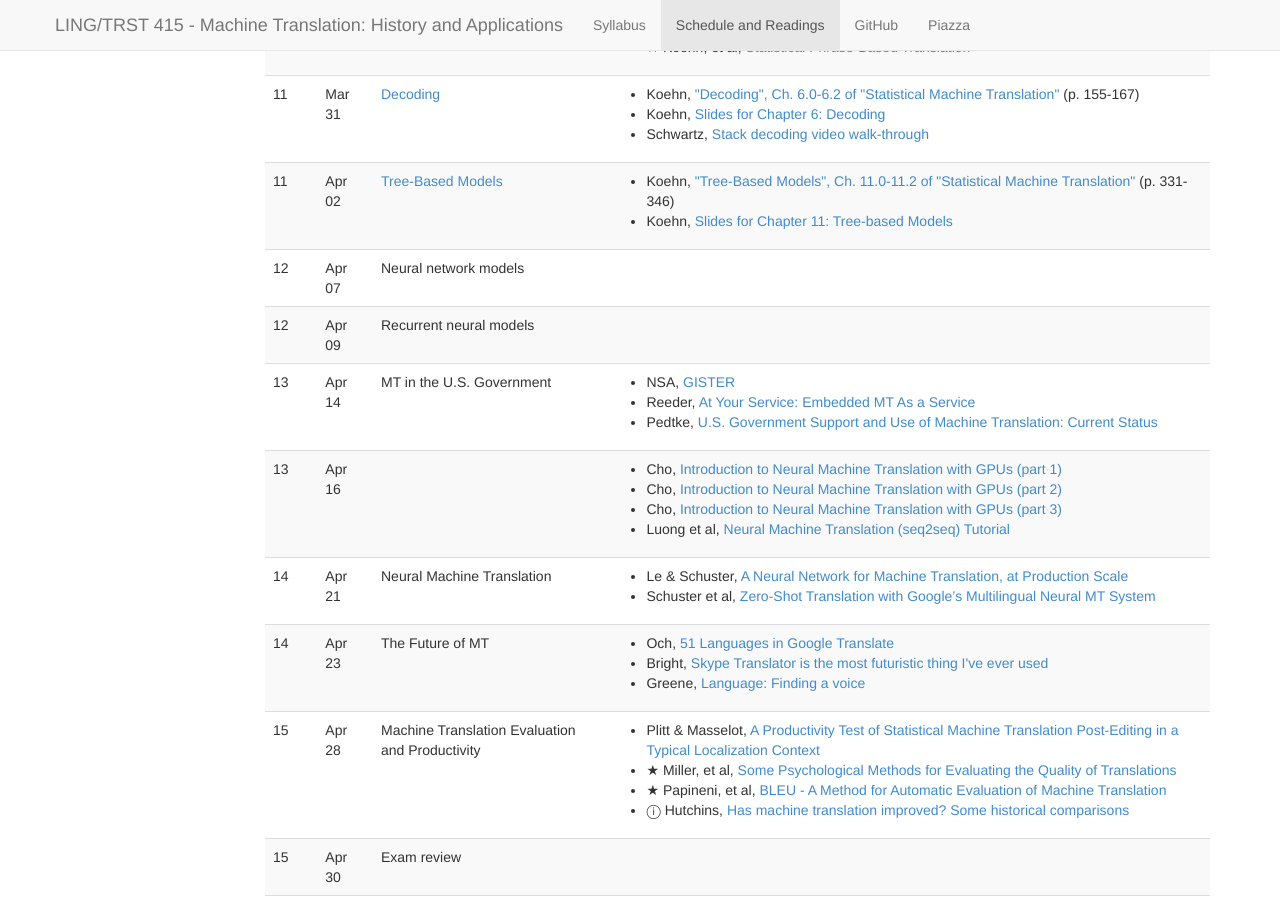
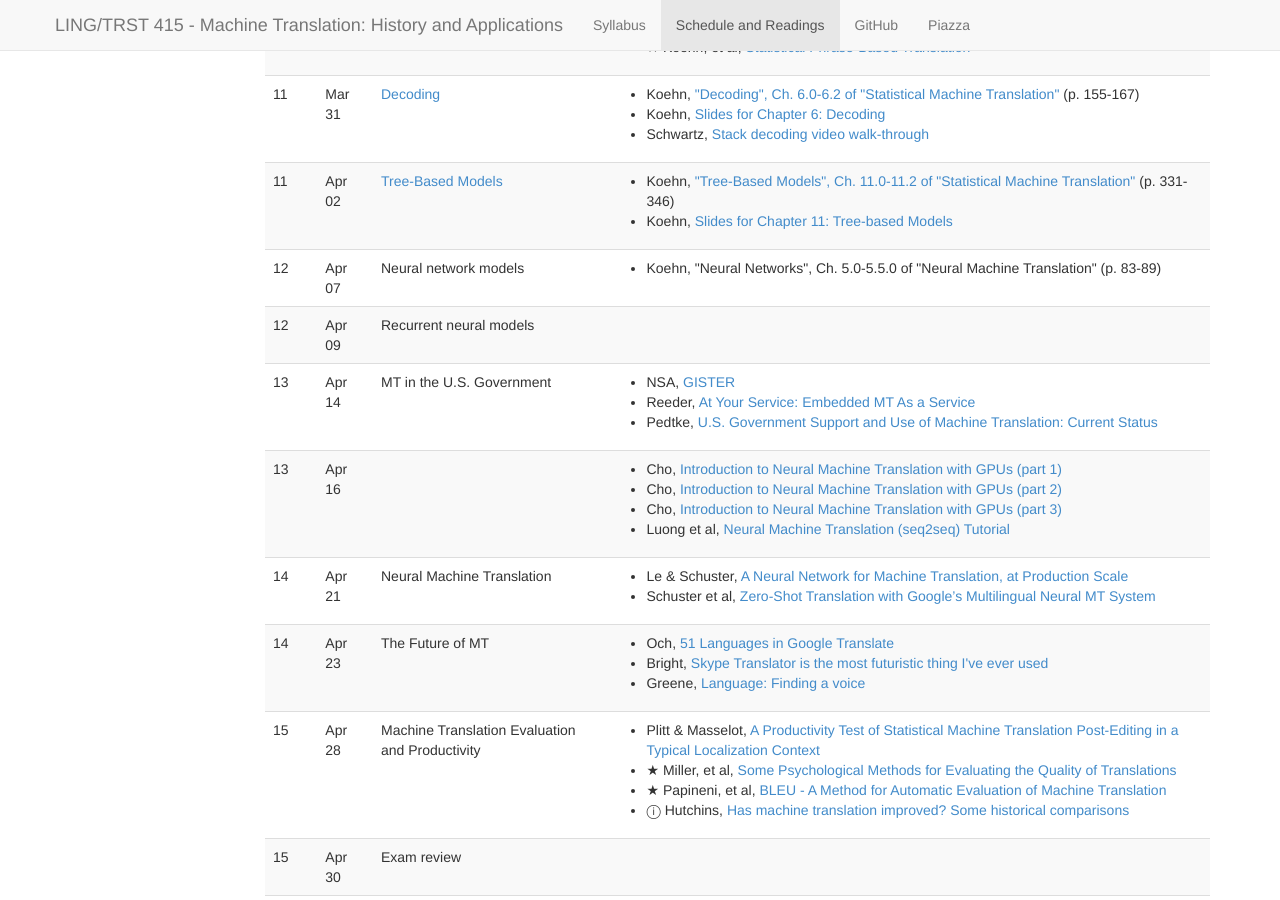
Before and after one commit to 2020-Spring-UIUC-LING415/2020-Spring-UIUC-LING415.github.io, a Jekyll site: the page built from schedule.md, in a window 1280 px wide and 900 px high, scrolled down 2252 px. Built offline with Jekyll 4.4.1, drawn with Linux system fonts in a browser that asks for light colours; nearby versions of some CDN libraries.

Commit message:
Update schedule.yaml

```diff
--- a/_data/schedule.yaml
+++ b/_data/schedule.yaml
@@ -474,7 +474,11 @@
   week: 12
   date: 2020-04-07
   title: Neural network models
-
+  reading:
+    -
+      author: Koehn
+      title: "\"Neural Networks\", Ch. 5.0-5.5.0 of \"Neural Machine Translation\""
+      pages: 83-89
 -
   week: 12
   date: 2020-04-09
```
